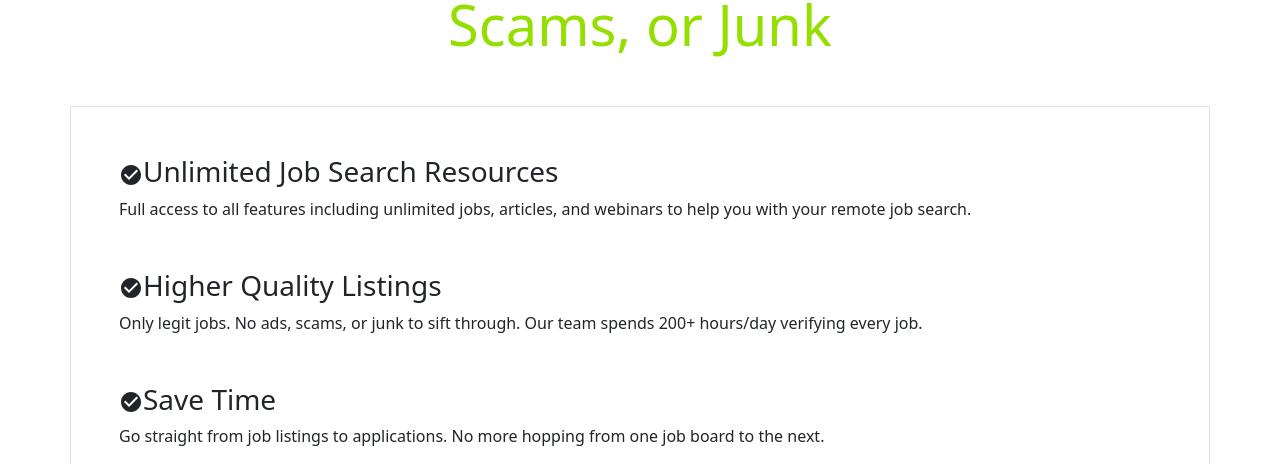
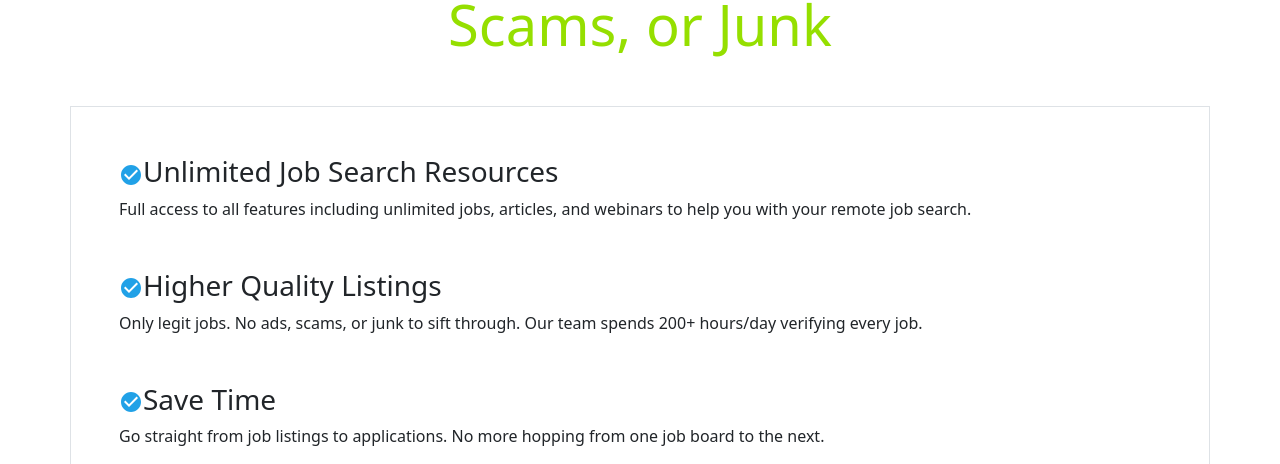
Before and after one commit to PatrickBett/job-board-frontend, a React (Vite) app: page / in a window 1280 px wide. Shown: the part 980-1444 px from the top of the page. Built offline with nearby package versions, Linux system fonts and the light colour scheme.

Commit message:
minor change

```diff
--- a/src/Components/Landingpage.jsx
+++ b/src/Components/Landingpage.jsx
@@ -19,16 +19,16 @@ function Landingpage() {
 </div>
 
         <div className="container mt-5 border p-5">
-        <h3 className='mb-2'> <CheckCircleIcon />Unlimited Job Search Resources</h3>
+        <h3 className='mb-2'> <CheckCircleIcon id='person-icon'/>Unlimited Job Search Resources</h3>
             <p className='mb-5'>Full access to all features including unlimited jobs, articles, and webinars to help you with your remote job search.</p>
 
-            <h3 className='mb-2'><CheckCircleIcon />Higher Quality Listings
+            <h3 className='mb-2'><CheckCircleIcon id='person-icon'/>Higher Quality Listings
             </h3>
             <p className='mb-5'>Only legit jobs. No ads, scams, or junk to sift through. Our team spends 200+ hours/day verifying every job.
 
 </p>
 
-            <h3 className='mb-2'><CheckCircleIcon />Save Time</h3>
+            <h3 className='mb-2'><CheckCircleIcon id='person-icon'/>Save Time</h3>
             <p className='mb-5'>Go straight from job listings to applications. No more hopping from one job board to the next.</p>
 
             <button type='button' id='get-started'>
--- a/src/Components/landingpage.css
+++ b/src/Components/landingpage.css
@@ -31,3 +31,6 @@ body{
 strong{
     color: rgb(245, 107, 56);
 }
+#person-icon{
+    color: rgb(33, 161, 231);
+}
```
